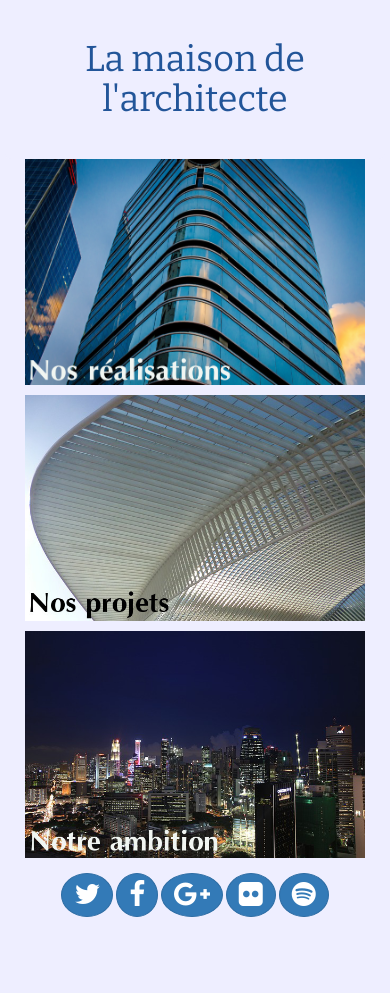
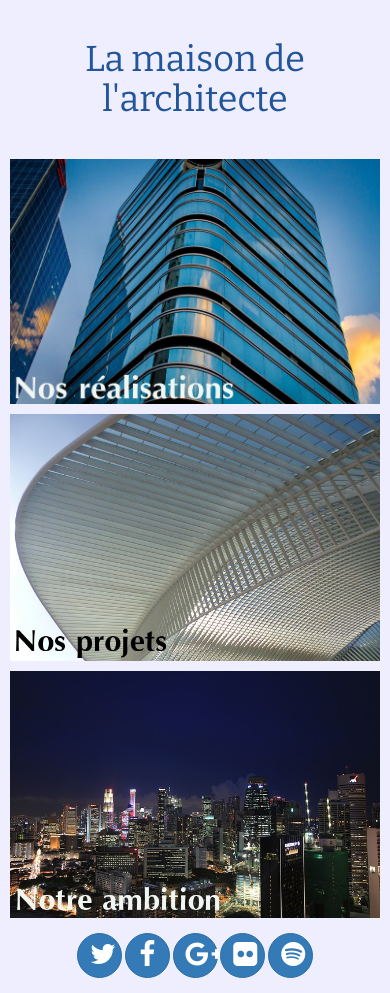
Before and after one commit to Boopyrelax/Repertoire, a plain HTML site: page index.html in a window 390 px wide. Before the commit the page ends 932 px from the top, so only its background shows below. Drawn offline with nearby package versions, Linux system fonts and the light colour scheme.

Commit message:
Mise en place de la grille et mise en place des marges : execice activité 2 cours bootstrap terminé

```diff
--- a/index.html
+++ b/index.html
@@ -32,7 +32,9 @@
         width: 100%;
       }
       .btn{
-        border-radius:50% 50%;
+        width: 45px;
+        height: 45px;
+        border-radius: 22.5px 22.5px;
         margin: 15px 0 15px 0;
       }
 
@@ -44,26 +46,28 @@
       /* Styles pour les tablettes */
       @media (min-width: 768px) {
         #left{
-          padding: 0;
+          padding:0;
+
         }
         #side1 {
           padding: 10px 5px 0 0;
+          margin:0;
         }
         #side2 {
           padding: 10px 0 0 5px;
+          margin:0;
         }
       }
 
       /* Styles pour les écrans moyens et grands */
       @media (min-width: 992px) {
-        #side1, #side2 {
+       #side1, #side2 {
           padding: 0 0 10px 10px;
-          margin-right:-15px;
-          margin-left:-15px;
         }
         #left {
-            margin-left:-15px;
-            margin-right:-15px;
+            margin: 0px 0px 0px 0px;
+            padding: 0;
+        }
       }
 
     </style>
@@ -83,21 +87,17 @@
         </header>
 
         <nav class="row">
-            <div class="col-lg-8">
-              <div id="left">
+              <div id="left" class="col-lg-8 col-md-8 col-sm-12">
                 <a href="#"><img src="assets/img/city1.jpg" alt="Nos réalisations"></a>
               </div>
-            </div>
 
-            <div class="col-lg-4">
-              <div id="side1">
+              <div id="side1" class="col-lg-4 col-md-4 col-sm-6">
                 <a href="#"><img src="assets/img/side1.jpg" alt="Nos projets"></a>
               </div>
-              <div id="side2">
+
+              <div id="side2" class="col-lg-4 col-md-4 col-sm-6">
                 <a href="#"><img src="assets/img/side2.jpg" alt="Notre ambition"></a>
               </div>
-            </div>
-
         </nav>
 
         <footer class="row">
```
